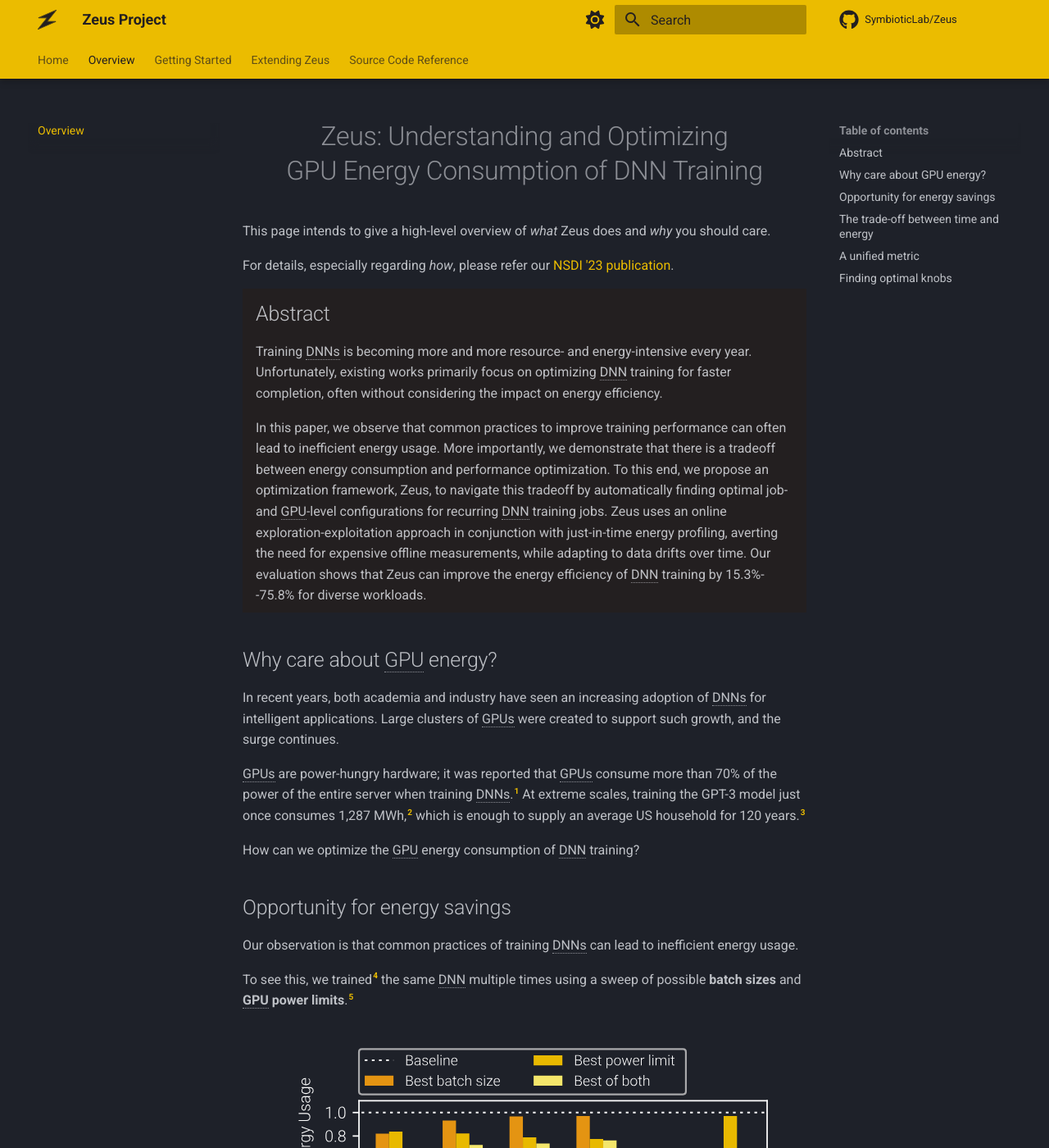
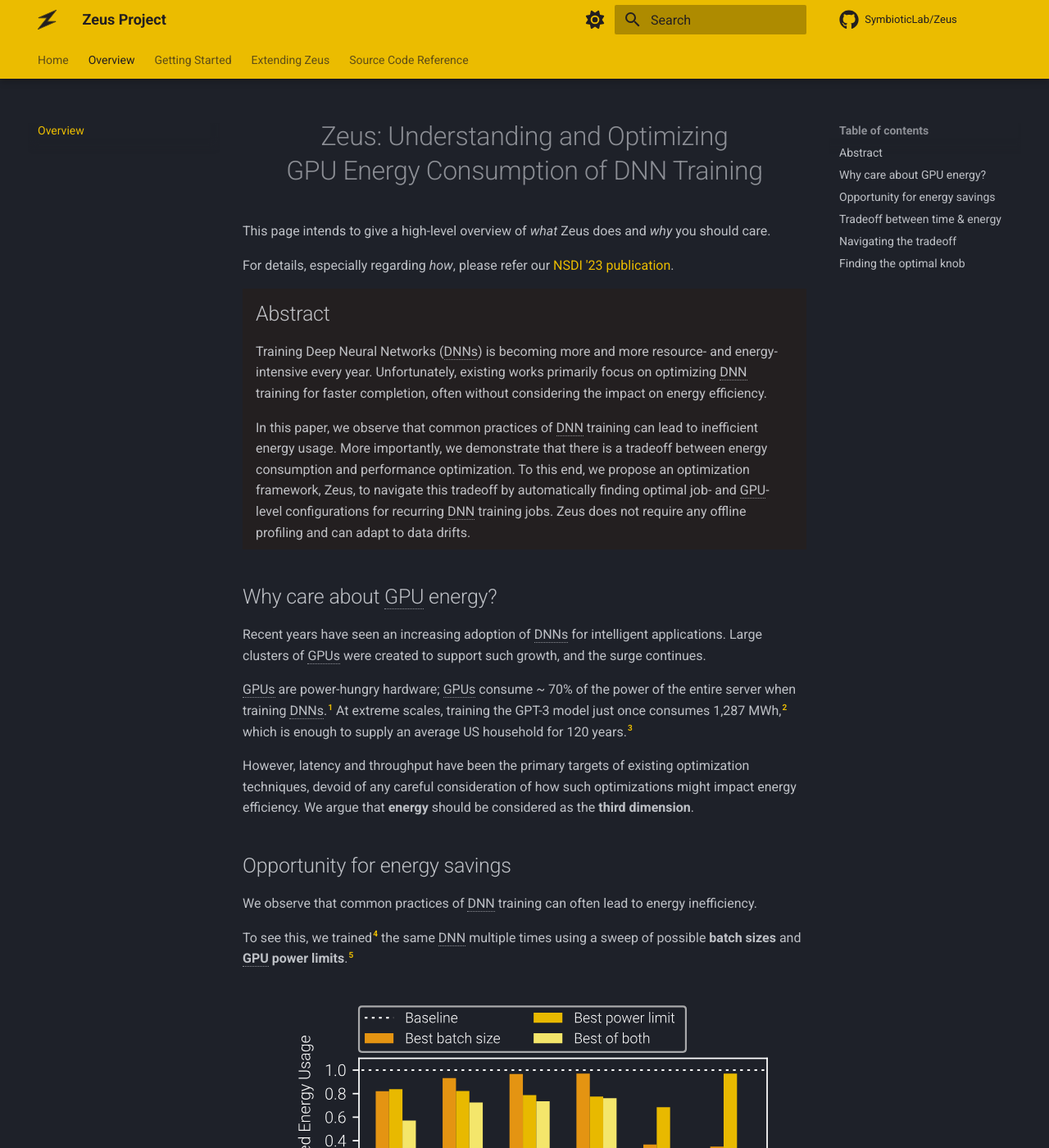
Before and after one commit to ml-energy/zeus, an MkDocs documentation site: the page built from docs/overview/index.md, in a window 1280 px wide and 1400 px high. Shown: the whole window at 82% size. Built offline with MkDocs 1.6.1 and Material for MkDocs 9.7.7, drawn with Linux system fonts in a browser that asks for light colours; comment, search, counter and statistics services are not loaded; some of the changed text lies outside the part shown.

Commit message:
Docs: Tweak overview

```diff
--- a/docs/overview/index.md
+++ b/docs/overview/index.md
@@ -11,27 +11,29 @@
 
 ## Abstract
 
-Training DNNs is becoming more and more resource- and energy-intensive every year. Unfortunately, existing works primarily focus on optimizing DNN training for faster completion, often without considering the impact on energy efficiency.
+Training Deep Neural Networks (DNNs) is becoming more and more resource- and energy-intensive every year. Unfortunately, existing works primarily focus on optimizing DNN training for faster completion, often without considering the impact on energy efficiency.
 
-In this paper, we observe that common practices to improve training performance can often lead to inefficient energy usage. More importantly, we demonstrate that there is a tradeoff between energy consumption and performance optimization. To this end, we propose an optimization framework, Zeus, to navigate this tradeoff by automatically finding optimal job- and GPU-level configurations for recurring DNN training jobs. Zeus uses an online exploration-exploitation approach in conjunction with just-in-time energy profiling, averting the need for expensive offline measurements, while adapting to data drifts over time. Our evaluation shows that Zeus can improve the energy efficiency of DNN training by 15.3%--75.8% for diverse workloads.
+In this paper, we observe that common practices of DNN training can lead to inefficient energy usage. More importantly, we demonstrate that there is a tradeoff between energy consumption and performance optimization. To this end, we propose an optimization framework, Zeus, to navigate this tradeoff by automatically finding optimal job- and GPU-level configurations for recurring DNN training jobs. Zeus does not require any offline profiling and can adapt to data drifts.
 
 ==}
 </div>
 
+
 ## Why care about GPU energy?
 
-In recent years, both academia and industry have seen an increasing adoption of DNNs for intelligent applications.
+Recent years have seen an increasing adoption of DNNs for intelligent applications.
 Large clusters of GPUs were created to support such growth, and the surge continues.
 
-GPUs are power-hungry hardware; it was reported that GPUs consume more than 70% of the power of the entire server when training DNNs.[^1]
+GPUs are power-hungry hardware; GPUs consume ~ 70% of the power of the entire server when training DNNs.[^1]
 At extreme scales, training the GPT-3 model just once consumes 1,287 MWh,[^2] which is enough to supply an average US household for 120 years.[^3]
 
-How can we optimize the GPU energy consumption of DNN training?
+However, latency and throughput have been the primary targets of existing optimization techniques, devoid of any careful consideration of how such optimizations might impact energy efficiency.
+We argue that **energy** should be considered as the **third dimension**.
 
 
 ## Opportunity for energy savings
 
-Our observation is that common practices of training DNNs can lead to inefficient energy usage.
+We observe that common practices of DNN training can often lead to energy inefficiency.
 
 To see this, we trained[^4] the same DNN multiple times using a sweep of possible **batch sizes** and **GPU power limits**.[^5]
 
@@ -42,15 +44,14 @@
   <figcaption>Potential energy savings on an NVIDIA V100 GPU.</figcaption>
 </figure>
 
-The shorter the bar, the less the energy consumed.
-You can see that just tuning one of batch size or power limit already leads to energy savings, and when we optimize both at the same time, potential savings can be quite large.
+It can be seen that choosing the best batch size and power limit can lead to large energy savings.
 
 
-## The trade-off between time and energy
+## Tradeoff between time & energy
 
-The first step of optimizing something would be understanding it.
+Is energy savings something we can get for free?
 
-The highlight of Zeus is that we discover and characterize the trade-off between DNN training time and energy consumption.
+We discover that there is a **tradeoff** between DNN training time and energy consumption.
 
 <div class="grid" markdown>
 
@@ -70,19 +71,17 @@
 
 </div>
 
-These results are from training the DeepSpeech2 model with LibriSpeech on an NVIDIA V100 GPU.
-Notice the yellow Pareto front consisted of efficient (time, energy) pairs, resulting from a set of efficient (batch size, power limit) knobs.
+These results are from training DeepSpeech2 on LibriSpeech with an NVIDIA V100 GPU.
+Notice the yellow Pareto frontier of efficient (time, energy) pairs, resulting from a set of efficient (batch size, power limit) knobs.
 
 
-## A unified metric
+## Navigating the tradeoff
 
-All points on the energy-time Pareto frontier are efficient, but which one is the best?
+All points on the Pareto frontier are efficient, but which one is the best?
 
-Different users will have different answers, because they have different preferences of how they would like to trade off time and energy.
-For instance, some production training jobs might have tight deadlines; they probably don't want to trade time for energy savings.
-On the other hand, exploratory training jobs may have more leeway; it might make sense for them to reduce energy consumption at the cost of longer training time.
+Different users will have different answers, because they have different preferences of how they would like to trade off time and energy.[^6]
 
-To allow users to express their trade-off preference, we define a simple cost metric[^6]
+To allow users to express their tradeoff preference, we define a simple cost metric[^7]
 
 $$
 \textrm{Cost} = \eta \cdot \textrm{Energy} + (1 - \eta) \cdot \textrm{MaxPower} \cdot \textrm{Time,}
@@ -92,21 +91,18 @@
 Smaller $\eta$ values will reduce more time, while larger ones will prefer to reduce more energy.
 
 
-## Finding optimal knobs
+## Finding the optimal knob
 
 Given the user's preference via the value of $\eta$, how do we find the best (batch size, power limit) knob on the Pareto frontier?
 
-This is no easy problem because:
+This is no easy problem. We only have the Pareto frontier in the previous plot because we trained all possible combinations of batch size and power limit until completion to characterize the tradeoff.[^8]
 
-- GPU power consumption is a black box function of numerous hardware- and workload-dependent factors, and
-- the time the DNN will take to reach its target validation metric is very difficult to predict.
-
-Fortunately, DNN training jobs often **recur** in production GPU clusters,[^7] allowing us to explore, observe, and optimize **across job recurrences**.
+Fortunately, DNN training jobs often **recur** in production GPU clusters,[^9] allowing us to explore, observe, and optimize **across job recurrences**.
 
 This results in two main component in Zeus's design:
 
-- **A JIT energy profiler**. Implemented inside [`ZeusDataLoader`][zeus.run.dataloader.ZeusDataLoader], this module searches for the optimal power limit. It efficiently profiles the time and energy characteristics of the DNN training job in a completely online manner.
-- **MAB with Thompson Sampling**. Implemented inside [`ZeusMaster`][zeus.run.master.ZeusMaster], this module searches for the optimal batch size. Thanks to its MAB formulation, it is able to intelligently trade off exploration and exploitation across job recurrences.
+- **JIT energy profiler** ([`ZeusDataLoader`][zeus.run.dataloader.ZeusDataLoader]). Finds the optimal power limit via online profiling.
+- **MAB + Thompson Sampling** ([`ZeusMaster`][zeus.run.master.ZeusMaster]). Finds the optimal batch size across recurrences.
 
 
 <!-- Abbreviation definitions -->
@@ -123,5 +119,7 @@
 [^3]: How much electricity does an American home use? https://www.eia.gov/tools/faqs/faq.php?id=97&t=3.
 [^4]: In all cases of training, we train until the DNN reaches a specific target validation metric. Thus, when we say time, it's TTA (Time To Accuracy). Likewise for energy, it's ETA (Enerty To Accuracy). Please refer to our paper for the complete workload table.
 [^5]: It is possible to cap the maximum power draw of a GPU using [NVML](https://developer.nvidia.com/nvidia-management-library-nvml).
-[^6]: $\textrm{MaxPower}$ is the maximum possible power limit of the GPU. It's just a constant number introduced to equalize the units of the left and right terms to Joules.
-[^7]: Kim Hazelwood, Sarah Bird, David Brooks, Soumith Chintala, Utku Diril, Dmytro Dzhulgakov, Mohamed Fawzy, Bill Jia, Yangqing Jia, Aditya Kalro, et al. Applied machine learning at facebook: A datacenter infrastructure perspective. In 2018 IEEE International Symposium on High Performance Computer Architecture (HPCA), pages 620–629. IEEE, 2018.
+[^6]: For instance, some production training jobs might have tight deadlines; they probably don't want to trade time for energy savings. On the other hand, exploratory training jobs may have more leeway; it might make sense for them to reduce energy consumption at the cost of longer training time.
+[^7]: $\textrm{MaxPower}$ is the maximum possible power limit of the GPU. It's just a constant number introduced to equalize the units of the left and right terms to Joules.
+[^8]: Since doing this will consume so much time and energy, it may even offset or exceed the energy savings from choosing the optimal knobs!
+[^9]: Kim Hazelwood, Sarah Bird, David Brooks, Soumith Chintala, Utku Diril, Dmytro Dzhulgakov, Mohamed Fawzy, Bill Jia, Yangqing Jia, Aditya Kalro, et al. Applied machine learning at facebook: A datacenter infrastructure perspective. In 2018 IEEE International Symposium on High Performance Computer Architecture (HPCA), pages 620–629. IEEE, 2018.
```
